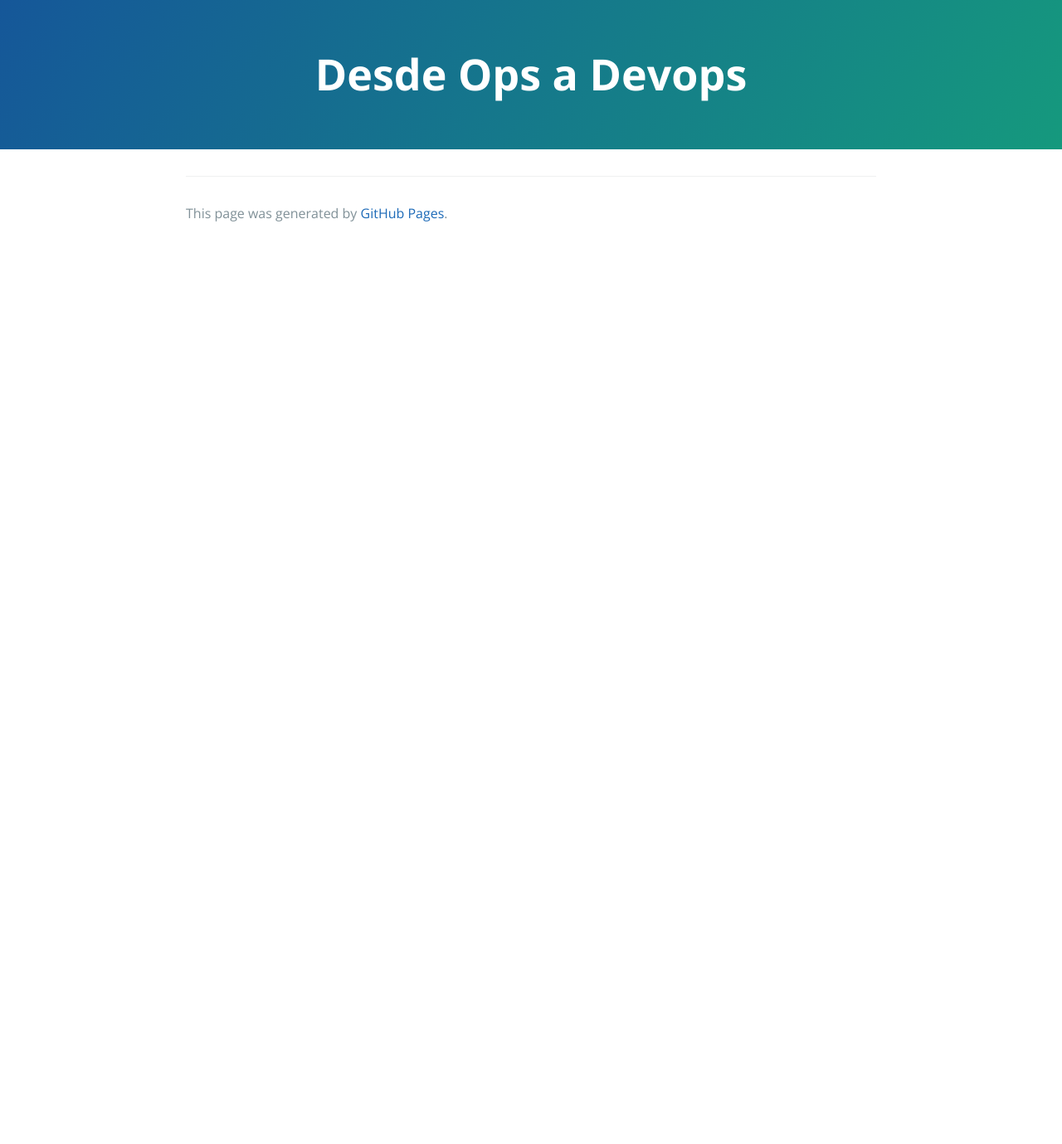
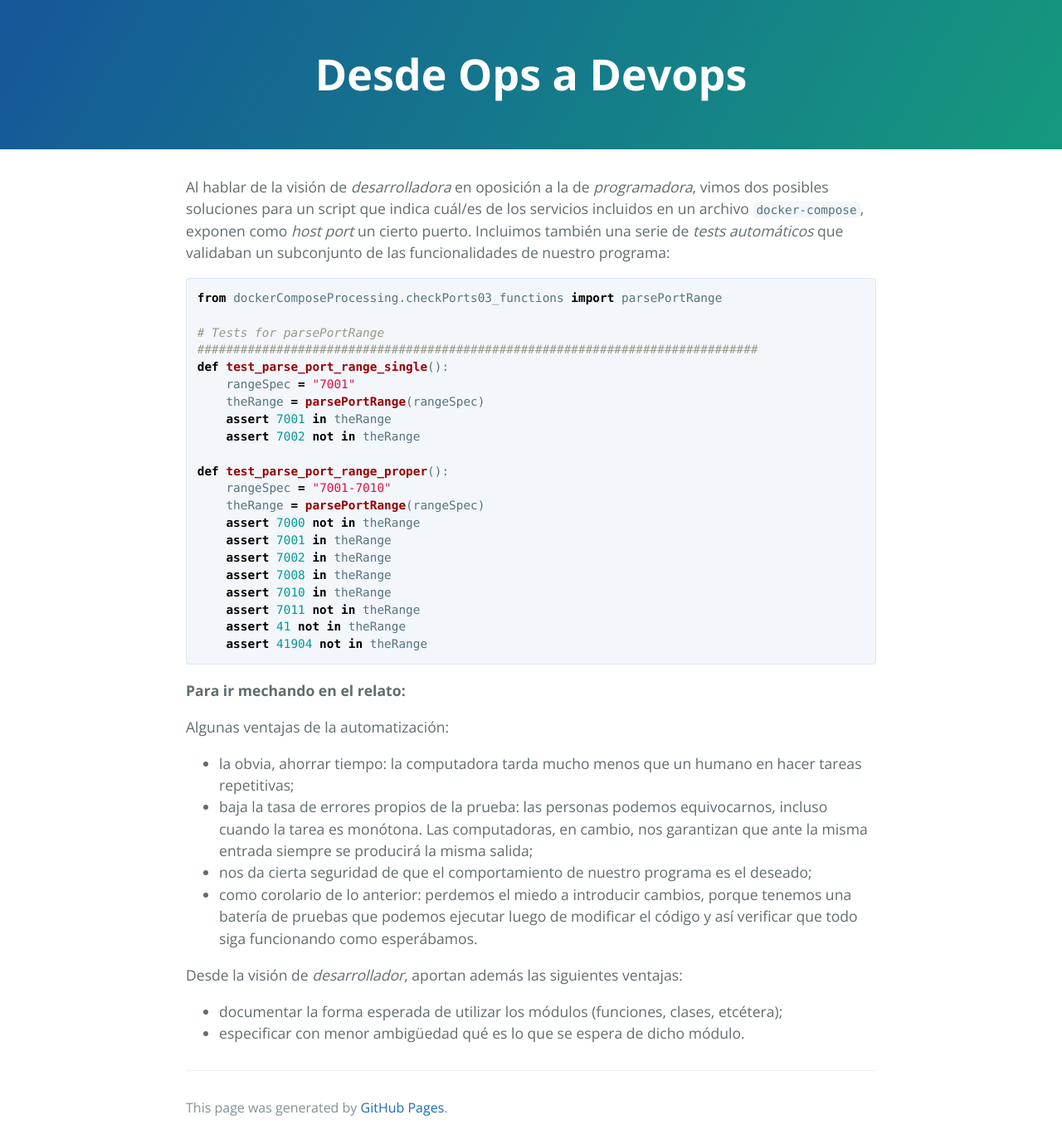
Before and after one commit to clombardi/design-thinking, a Jekyll site: the page built from testing/automatizacion-ejecucion.md, in a window 1280 px wide. Shown: the whole page at 83% size. Built offline with Jekyll 4.4.1, drawn with Linux system fonts in a browser that asks for light colours; our own code applies the rules of GitHub Pages for plain Markdown files; before the commit the page ends 900 px from its top, so only the background shows below that.

Commit message:
unidad 4 - borrador automatizacion de la ejecución

````diff
--- a/testing/automatizacion-ejecucion.md
+++ b/testing/automatizacion-ejecucion.md
@@ -0,0 +1,61 @@
+<!--
+[casos límite](../logica-algoritmica/elevando/casos-limite.md)
+Esto no significa que hayamos “procedido mal” hasta ahora.
+
+El mismo proceso de haber armado una primer versión del programa, nos permite pensar con mayor precisión en el comportamiento que necesitamos.
+
+En casos más complejos, el descubrimiento de casos en los que las definiciones no resultan coincidir con lo que en realidad se necesita, se produce recién cuando el programa comienza a funcionar y se observan sus resultados. -->
+
+<!-- Descubrir casos en que el comportamiento del programa no se ajusta a lo que se necesita, nos lleva a pensar con mayor precisión cuál es el comportamiento que queremos de un programa.  -->
+
+<!-- La peor decisión es no tomar ninguna decisión
+Se podrían analizar más situaciones ad infinitum.
+Salvo en sistemas enormemente críticos (como podría ser el control de una central nuclear), es conveniente tomar una decisión, aplicarla, y observar el comportamiento del programa para definir si resulta conveniente efectuar ulteriores ajustes. La idea de desarrollo iterativo e incremental descripto al hablar de marcos de trabajo ágiles.
+
+En este caso, tomamos las siguientes decisiones -->
+
+Al hablar de la visión de _desarrolladora_ en oposición a la de _programadora_, vimos dos posibles soluciones para un script que indica cuál/es de los servicios incluidos en un archivo `docker-compose`, exponen como _host port_ un cierto puerto. Incluimos también una serie de _tests automáticos_ que validaban un subconjunto de las funcionalidades de nuestro programa:
+
+``` python
+from dockerComposeProcessing.checkPorts03_functions import parsePortRange
+
+# Tests for parsePortRange
+##############################################################################
+def test_parse_port_range_single():
+    rangeSpec = "7001"
+    theRange = parsePortRange(rangeSpec)
+    assert 7001 in theRange
+    assert 7002 not in theRange
+
+def test_parse_port_range_proper():
+    rangeSpec = "7001-7010"
+    theRange = parsePortRange(rangeSpec)
+    assert 7000 not in theRange
+    assert 7001 in theRange
+    assert 7002 in theRange
+    assert 7008 in theRange
+    assert 7010 in theRange
+    assert 7011 not in theRange
+    assert 41 not in theRange
+    assert 41904 not in theRange
+```
+
+<!--
+Creo que acá se podría:
+* razonar sobre el hecho de que esto es efectivamente un programa que se puede ejecutar
+* ejecución: mostrar success, failure y error. ¿quién ejecuta este programa? lxs devs, un servidor de CI, un qa
+* casuística: ¿por qué se eligieron esos valores? ¿qué representan? ¿se puede mejorar?
+* ¿qué se puede testear? costo/beneficio a medida que vamos alejándonos del código
+ -->
+
+**Para ir mechando en el relato:**
+
+Algunas ventajas de la automatización:
+* la obvia, ahorrar tiempo: la computadora tarda mucho menos que un humano en hacer tareas repetitivas;
+* baja la tasa de errores propios de la prueba: las personas podemos equivocarnos, incluso cuando la tarea es monótona. Las computadoras, en cambio, nos garantizan que ante la misma entrada siempre se producirá la misma salida;
+* nos da cierta seguridad de que el comportamiento de nuestro programa es el deseado;
+* como corolario de lo anterior: perdemos el miedo a introducir cambios, porque tenemos una batería de pruebas que podemos ejecutar luego de modificar el código y así verificar que todo siga funcionando como esperábamos.
+
+Desde la visión de _desarrollador_, aportan además las siguientes ventajas:
+* documentar la forma esperada de utilizar los módulos (funciones, clases, etcétera);
+* especificar con menor ambigüedad qué es lo que se espera de dicho módulo.
````
Also changed, not shown: testing/testing.index.md (+1 -1 lines), testing/automatizacion/images/pytest-error.jpg (added), testing/automatizacion/images/pytest-failure.jpg (added), testing/automatizacion/images/pytest-success.jpg (added).
